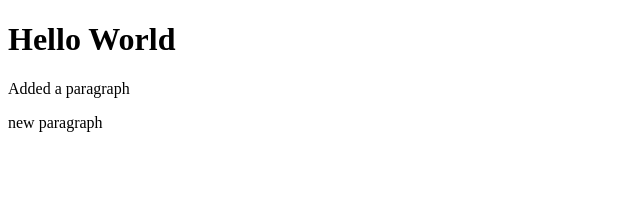
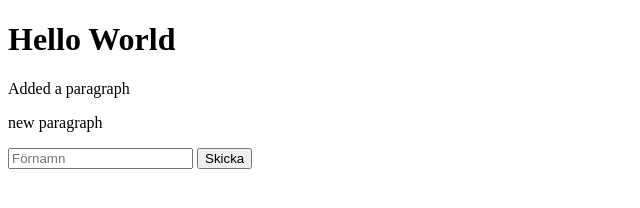
Before and after one commit to Al3ksand3r-dev88/test, a plain HTML site: page index.html in a window 1280 px wide. Shown: the whole page, without its empty margins (0-640 px from the left). Drawn offline with Linux system fonts and the light colour scheme.

Commit message:
added a form

```diff
--- a/index.html
+++ b/index.html
@@ -10,5 +10,9 @@
     <h1>Hello World</h1>
     <p>Added a paragraph</p>
     <p>new paragraph</p>
+    <form>
+      <input type="text" placeholder="Förnamn" />
+      <input type="submit" value="Skicka" />
+    </form>
   </body>
 </html>
```
